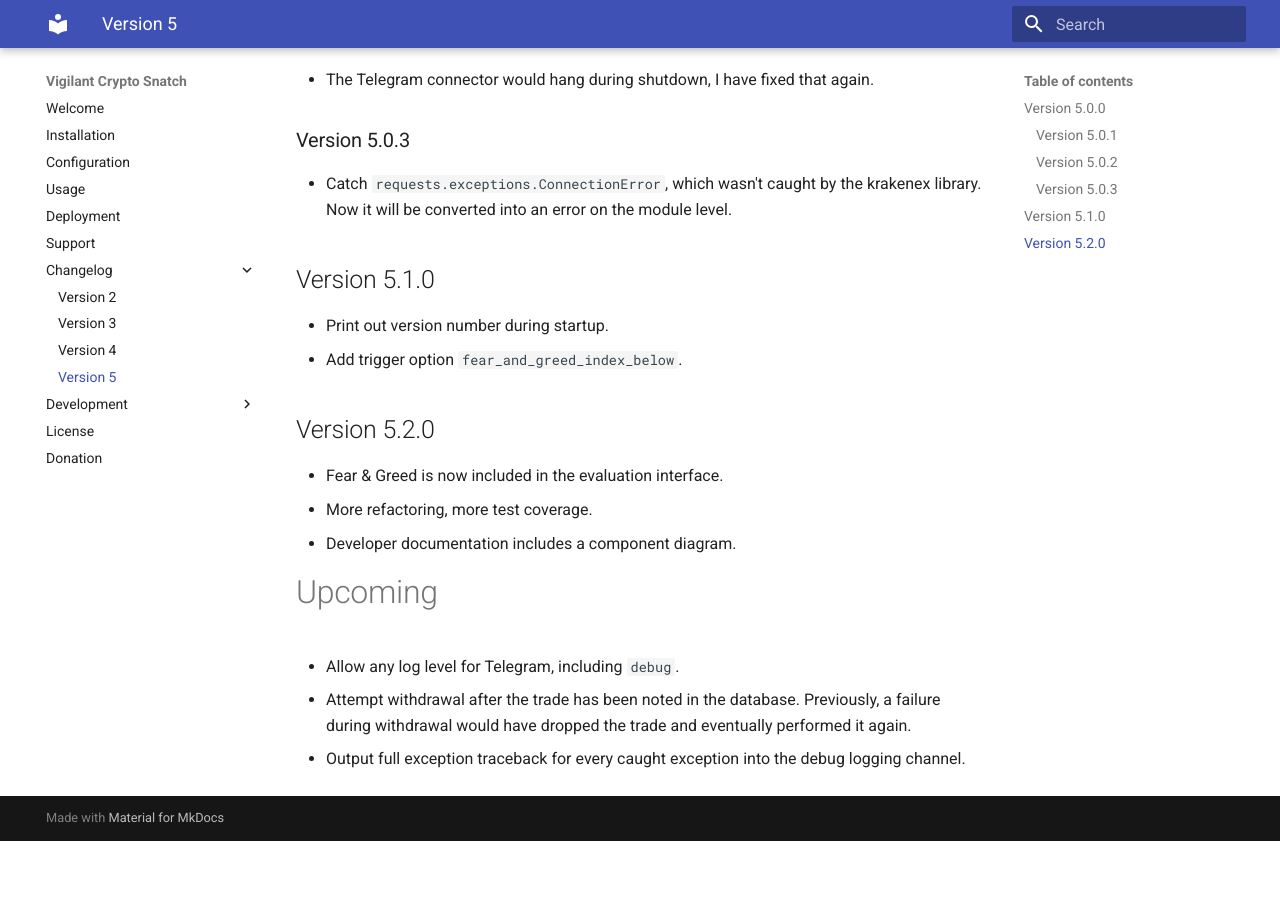
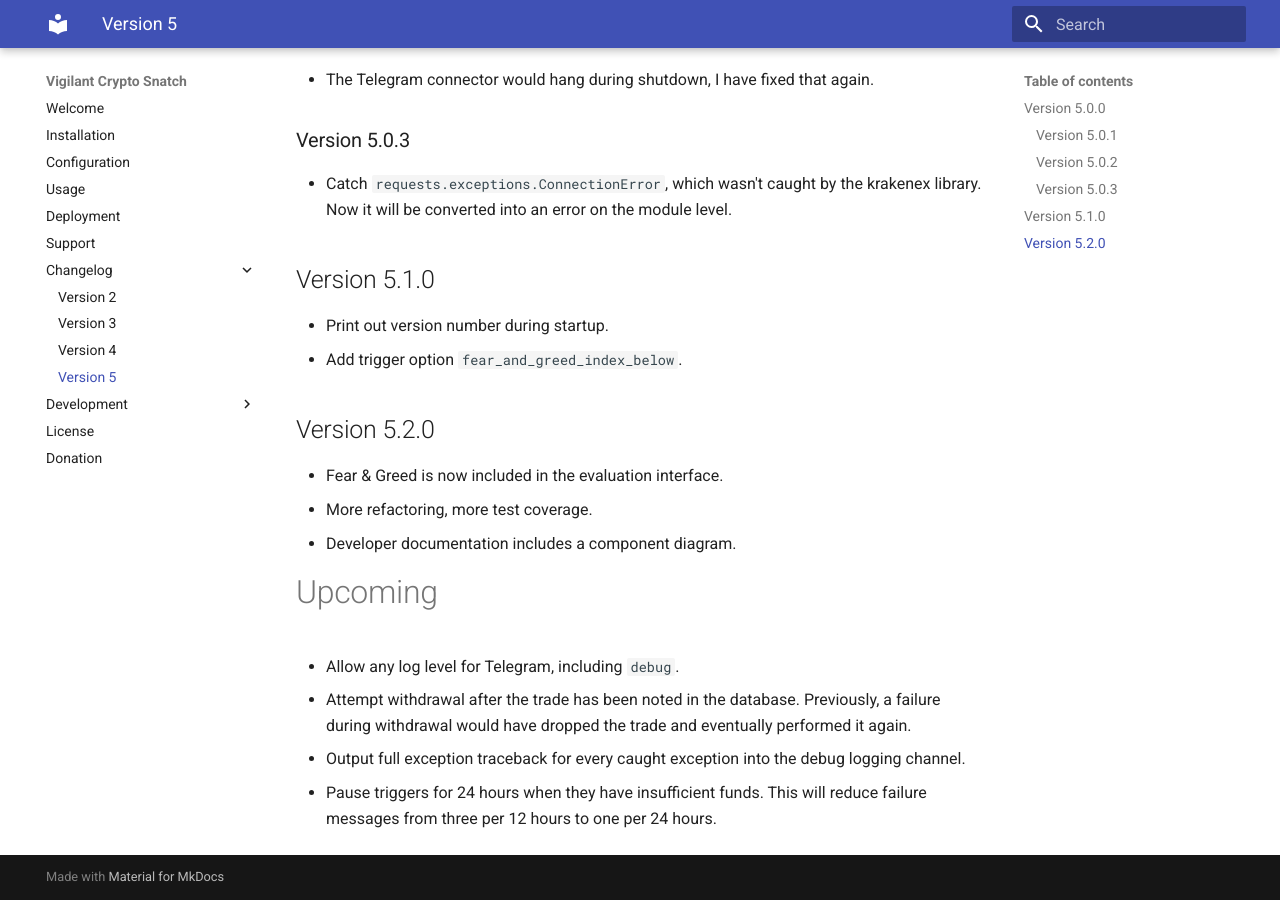
Before and after one commit to martin-ueding/vigilant-crypto-snatch, an MkDocs documentation site: the page built from docs/changelog/version-5.md, in a window 1280 px wide and 900 px high, scrolled down 548 px. Built offline with MkDocs 1.6.1 and Material for MkDocs 9.7.7, drawn with Linux system fonts in a browser that asks for light colours; before the commit the page ends 1389 px from its top, so only the background shows below that.

Commit message:
Changelog entry

```diff
--- a/docs/changelog/version-5.md
+++ b/docs/changelog/version-5.md
@@ -35,3 +35,4 @@
 - Allow any log level for Telegram, including `debug`.
 - Attempt withdrawal after the trade has been noted in the database. Previously, a failure during withdrawal would have dropped the trade and eventually performed it again.
 - Output full exception traceback for every caught exception into the debug logging channel.
+- Pause triggers for 24 hours when they have insufficient funds. This will reduce failure messages from three per 12 hours to one per 24 hours.
```
